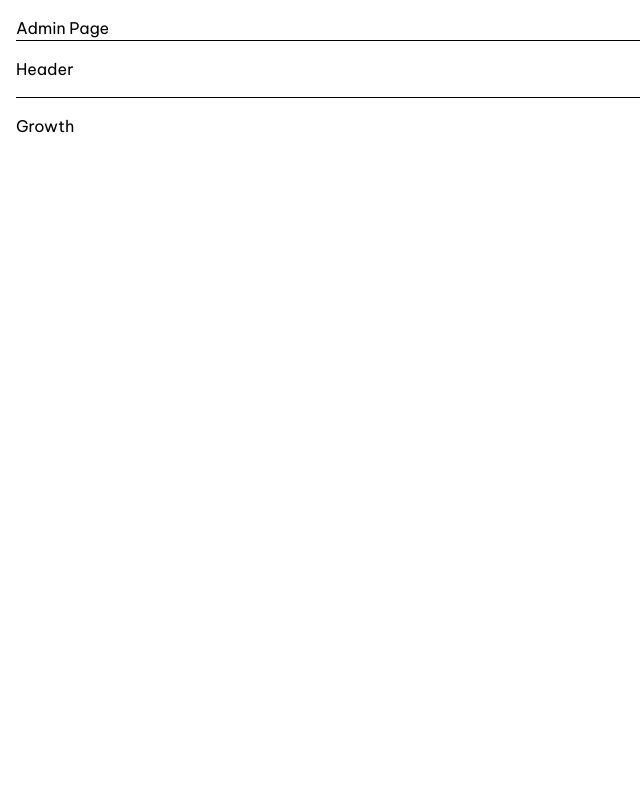
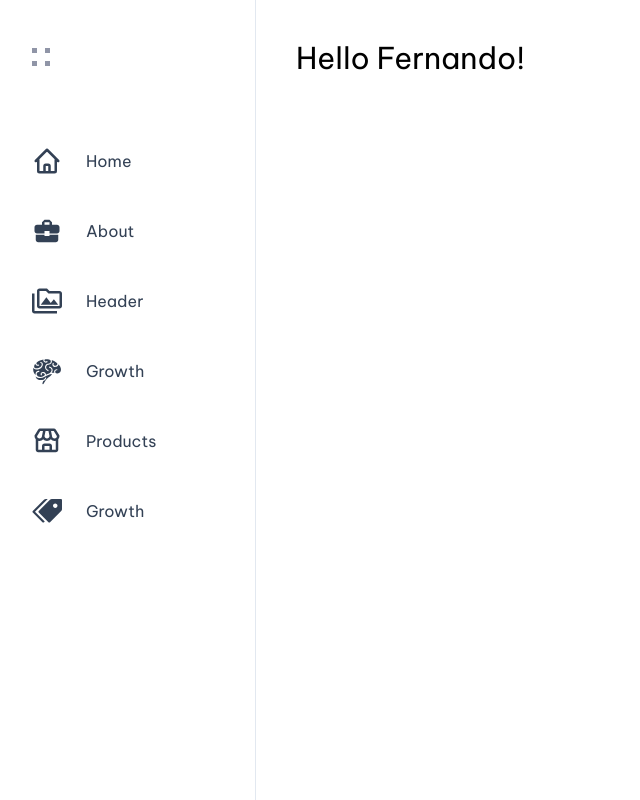
Before and after one commit to fervillalbag/metalhead, a Next.js app in the folder app/: page /admin in a window 1280 px wide. Shown: the whole page, without its empty margins (0-640 px from the left). Built offline with nearby package versions, Linux system fonts and the light colour scheme.

Commit message:
feat: navbar component admin

```diff
--- /dev/null
+++ b/app/src/components/admin/Navbar.tsx
@@ -0,0 +1,75 @@
+import React from "react";
+import Link from "next/link";
+import { HiOutlineHome } from "react-icons/hi";
+import { MdBusinessCenter, MdOutlinePermMedia } from "react-icons/md";
+import { GiBrain } from "react-icons/gi";
+import { BiStore } from "react-icons/bi";
+import { ImPriceTags } from "react-icons/im";
+
+const NavbarDashboard: React.FC = () => {
+  return (
+    <div className="w-64 border-r border-r-slate-200 h-screen">
+      <div className="py-12 px-8 flex">
+        <div className="grid grid-cols-[5px_5px] gap-2">
+          <div className="w-[5px] h-[5px] bg-DarkGrayishBlue"></div>
+          <div className="w-[5px] h-[5px] bg-DarkGrayishBlue"></div>
+          <div className="w-[5px] h-[5px] bg-DarkGrayishBlue"></div>
+          <div className="w-[5px] h-[5px] bg-DarkGrayishBlue"></div>
+        </div>
+      </div>
+
+      <div className="px-8 mt-8">
+        <Link href="/">
+          <a className="inline-flex items-center mb-10">
+            <span className="block mr-6 text-3xl text-slate-700">
+              <HiOutlineHome />
+            </span>
+            <span className="block text-slate-700">Home</span>
+          </a>
+        </Link>
+        <Link href="/admin/about">
+          <a className="inline-flex items-center mb-10">
+            <span className="block mr-6 text-3xl text-slate-700">
+              <MdBusinessCenter />
+            </span>
+            <span className="block text-slate-700">About</span>
+          </a>
+        </Link>
+        <Link href="/admin/header">
+          <a className="inline-flex items-center mb-10">
+            <span className="block mr-6 text-3xl text-slate-700">
+              <MdOutlinePermMedia />
+            </span>
+            <span className="block text-slate-700">Header</span>
+          </a>
+        </Link>
+        <Link href="/admin/growth">
+          <a className="inline-flex items-center mb-10">
+            <span className="block mr-6 text-3xl text-slate-700">
+              <GiBrain />
+            </span>
+            <span className="block text-slate-700">Growth</span>
+          </a>
+        </Link>
+        <Link href="/admin/product">
+          <a className="inline-flex items-center mb-10">
+            <span className="block mr-6 text-3xl text-slate-700">
+              <BiStore />
+            </span>
+            <span className="block text-slate-700">Products</span>
+          </a>
+        </Link>
+        <Link href="/admin/growth">
+          <a className="inline-flex items-center mb-10">
+            <span className="block mr-6 text-3xl text-slate-700">
+              <ImPriceTags />
+            </span>
+            <span className="block text-slate-700">Growth</span>
+          </a>
+        </Link>
+      </div>
+    </div>
+  );
+};
+
+export default NavbarDashboard;
--- a/app/src/pages/admin/index.tsx
+++ b/app/src/pages/admin/index.tsx
@@ -1,25 +1,14 @@
 import React from "react";
-import Link from "next/link";
+
+import NavbarDashboard from "@/components/admin/Navbar";
 
 const AdminHome: React.FC = () => {
   return (
-    <div className="p-4">
-      <h1>Admin Page</h1>
+    <div className="flex">
+      <NavbarDashboard />
 
-      <hr />
-
-      <div className="py-4">
-        <Link href="/admin/header">
-          <a>Header</a>
-        </Link>
-      </div>
-
-      <hr />
-
-      <div className="py-4">
-        <Link href="/admin/growth">
-          <a>Growth</a>
-        </Link>
+      <div className="p-10">
+        <h1 className="text-3xl">Hello Fernando!</h1>
       </div>
     </div>
   );
--- a/app/tsconfig.json
+++ b/app/tsconfig.json
@@ -7,7 +7,8 @@
       "@/layout": ["layout"],
       "@/components/*": ["components/*"],
       "@/styles/*": ["styles/*"],
-      "@/types/*": ["types/*"]
+      "@/types/*": ["types/*"],
+      "@/pages/*": ["pages/*"]
     },
     "allowJs": true,
     "allowUnreachableCode": false,
```
Also changed, not shown: app/src/pages/admin/create/plan.tsx (+0 -8 lines), app/src/components/admin/assets/icon/home.svg (added).
